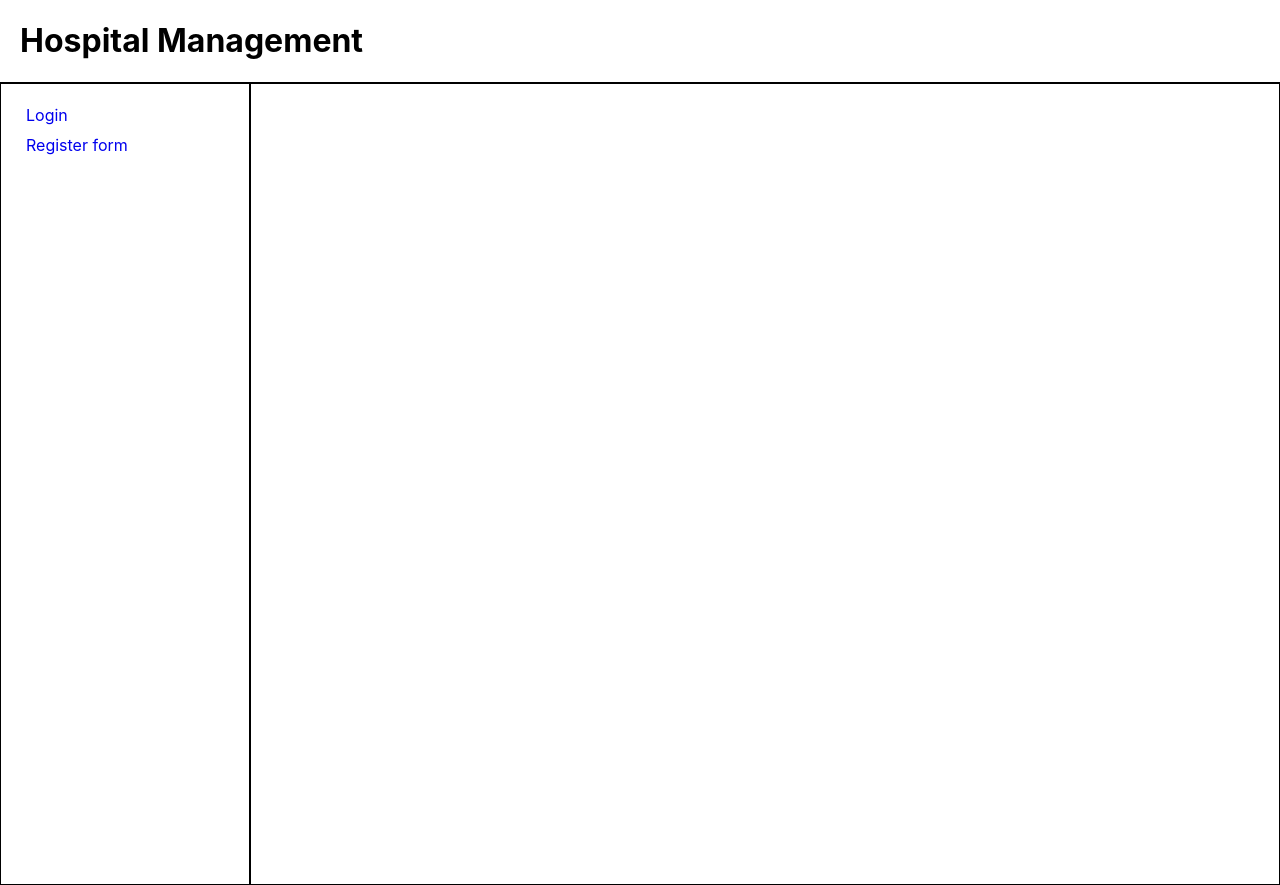
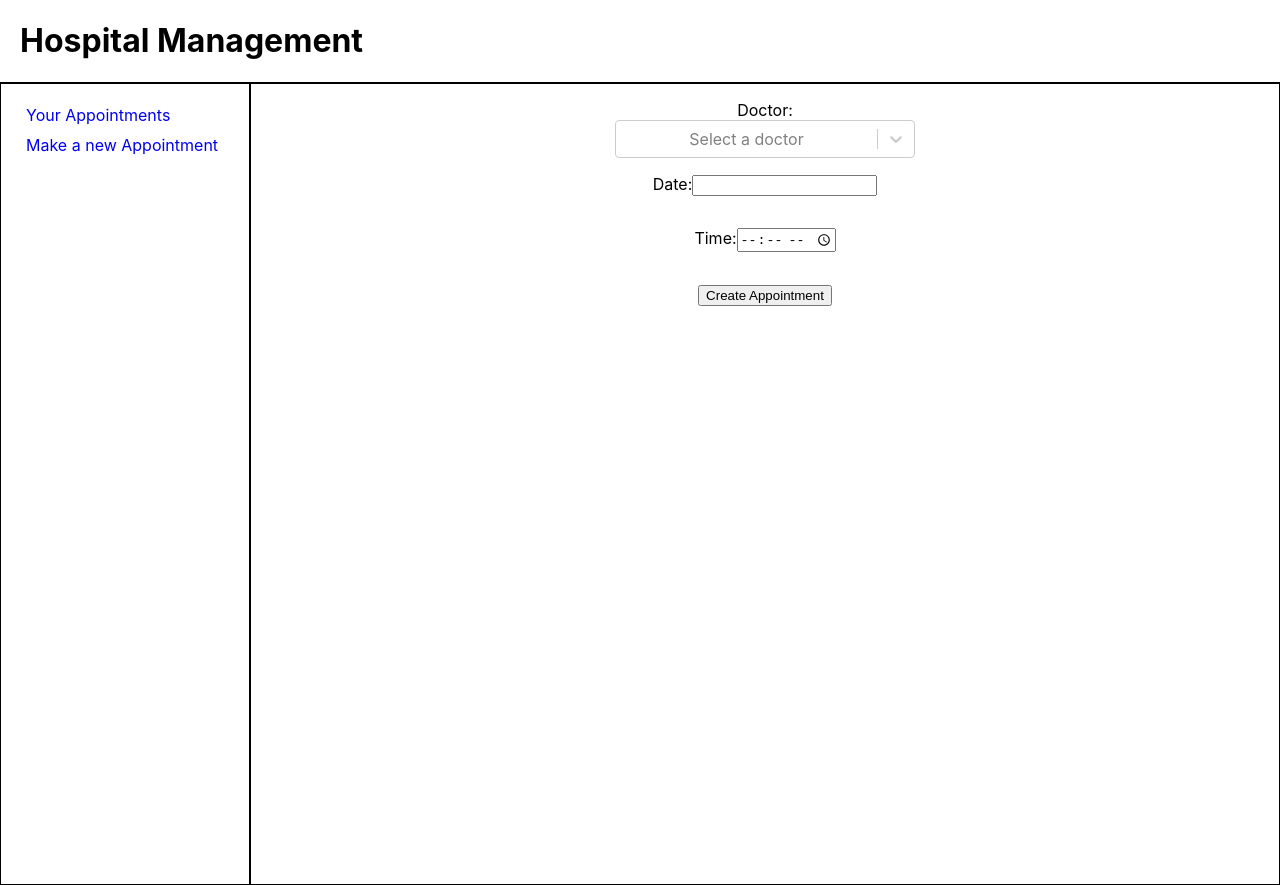
Before and after one commit to NickGiag/react-frontend-hospital, a React (Create React App) app: page /appointments/create in a window 1280 px wide. Built offline with nearby package versions, Linux system fonts and the light colour scheme.

Commit message:
Appointments forms

```diff
--- a/package.json
+++ b/package.json
@@ -6,10 +6,14 @@
     "@testing-library/jest-dom": "^5.16.5",
     "@testing-library/react": "^13.4.0",
     "@testing-library/user-event": "^13.5.0",
+    "axios": "^1.4.0",
     "react": "^18.2.0",
+    "react-datepicker": "^4.13.0",
+    "react-datetime": "^3.2.0",
     "react-dom": "^18.2.0",
     "react-router-dom": "^6.13.0",
     "react-scripts": "5.0.1",
+    "react-select": "^5.7.3",
     "web-vitals": "^2.1.4"
   },
   "scripts": {
--- a/src/App.js
+++ b/src/App.js
@@ -7,12 +7,13 @@ import SideMenu from './components/sidemenu/SideMenu'
 import Login from './components/login-register/Login'
 import Register from './components/login-register/Register'
 import AppointmentsList from './components/appointments/AppointmentsList';
+import AppointmentForm from './components/appointments/AppointmentForm';
 
 
 
 function App() {
 
-  const [loggedIn, setLoggedIn] = useState(false);
+  const [loggedIn, setLoggedIn] = useState(true);
 
   return (
     <div className="App">
@@ -25,13 +26,13 @@ function App() {
           {loggedIn ? (
             <>
               <Routes>
-                <Route path="/apointments" element={<AppointmentsList />} />
+                <Route path="/appointments" element={<AppointmentsList />} />
+                <Route path="/appointments/create" element={<AppointmentForm />} />
               </Routes>
             </>
           ) : (
             <>
               <Routes>
-                <Route path="/" element={<Login />} />
                 <Route path="/login" element={<Login />} />
                 <Route path="/register" element={<Register />} />
               </Routes>
--- /dev/null
+++ b/src/components/appointments/AppointmentForm.js
@@ -0,0 +1,77 @@
+import '../../styles/appointmentForm.css'
+import React, { useState } from 'react';
+import Select from 'react-select';
+import DatePicker from 'react-datepicker';
+import 'react-datepicker/dist/react-datepicker.css';
+
+function AppointmentForm() {
+    const [selectedDoctor, setSelectedDoctor] = useState(null);
+    const [selectedDate, setSelectedDate] = useState(null);
+    const [selectedTime, setSelectedTime] = useState(null);
+
+    // Options for the doctors dropdown
+    const doctorOptions = [
+      { value: 'doctor1', label: 'Doctor 1' },
+      { value: 'doctor2', label: 'Doctor 2' },
+      { value: 'doctor3', label: 'Doctor 3' },
+      // Add more doctors as needed
+    ];
+
+    const handleDoctorChange = (selectedOption) => {
+      setSelectedDoctor(selectedOption);
+    };
+
+    const handleDateChange = (date) => {
+      setSelectedDate(date);
+    };
+
+    const handleTimeChange = (time) => {
+      setSelectedTime(time);
+    };
+
+    const handleSubmit = (event) => {
+      event.preventDefault();
+      // Submit the form data to the backend
+      // Include selectedDoctor.value, selectedDate, and selectedTime in the request payload
+      console.log('Selected Doctor:', selectedDoctor);
+      console.log('Selected Date:', selectedDate);
+      console.log('Selected Time:', selectedTime);
+    };
+
+  return (
+    <div className='appointment-form center'>
+        <form onSubmit={handleSubmit}>
+        <div className='doctor-drop-down center'>
+            <label>Doctor:</label>
+            <Select
+            options={doctorOptions}
+            value={selectedDoctor}
+            onChange={handleDoctorChange}
+            placeholder="Select a doctor"
+            READONLY
+            />
+        </div>
+        <div className='date'>
+            <label>Date:</label>
+            <DatePicker
+            className='date-dropdown'
+            selected={selectedDate}
+            onChange={handleDateChange}
+            dateFormat="yyyy-MM-dd"
+            />
+        </div>
+        <div>
+            <label>Time:</label>
+            <input
+            type="time"
+            value={selectedTime}
+            onChange={(e) => setSelectedTime(e.target.value)}
+            />
+        </div>
+        <button type="submit">Create Appointment</button>
+        </form>
+    </div>
+  );
+}
+
+export default AppointmentForm;
--- a/src/components/appointments/AppointmentsList.js
+++ b/src/components/appointments/AppointmentsList.js
@@ -1,7 +1,52 @@
+import '../../styles/appointments.css'
+import React, { useEffect, useState } from 'react';
+import axios from 'axios';
+
 function AppointmentsList() {
+
+    const [appointments, setAppointments] = useState([]);
+
+    useEffect(() => {
+        // Fetch appointments from the backend
+        axios.get('http://localhost:4000/customer/1/appointments')
+        .then((response) => {
+            // setAppointments(response.data);
+            console.log(response.data);
+        })
+        .catch((error) => {
+            console.log('Error fetching appointments:', error);
+        });
+    }, []);
+
+
     return (
         <div className="appointment-list">
-
+            <table className='center'>
+            <thead>
+                <tr>
+                <th>ID</th>
+                <th>Date</th>
+                <th>Time</th>
+                <th>Name</th>
+                <th>Username</th>
+                <th>Type</th>
+                <th>Specialty</th>
+                </tr>
+            </thead>
+            <tbody>
+                {appointments.map((appointment) => (
+                <tr key={appointment.id}>
+                    <td>{appointment.id}</td>
+                    <td>{appointment.date}</td>
+                    <td>{appointment.time}</td>
+                    <td>{appointment.user.name}</td>
+                    <td>{appointment.user.username}</td>
+                    <td>{appointment.user.type}</td>
+                    <td>{appointment.user.specialty}</td>
+                </tr>
+                ))}
+            </tbody>
+            </table>
         </div>
     )
 }
--- a/src/components/login-register/Login.js
+++ b/src/components/login-register/Login.js
@@ -11,7 +11,7 @@ function Login() {
         // Perform login logic here, e.g., send login request to server
         console.log('Username:', username);
         console.log('Password:', password);
-        // Reset form fields
+
         setUsername('');
         setPassword('');
     };
--- a/src/components/sidemenu/SideMenu.js
+++ b/src/components/sidemenu/SideMenu.js
@@ -10,7 +10,7 @@ function SideMenu({loggedIn}) {
                     <Link to="/appointments">Your Appointments</Link>
                     </li>
                     <li>
-                    <Link to="/appointments">Make a new Appointment</Link>
+                    <Link to="/appointments/create">Make a new Appointment</Link>
                     </li>
                 </ul>
             ) : (
--- a/src/styles/app.css
+++ b/src/styles/app.css
@@ -9,3 +9,8 @@ main {
   border: solid black 1px;
   text-align: center;
 }
+
+.center {
+  margin-left: auto;
+  margin-right: auto;
+}
--- /dev/null
+++ b/src/styles/appointmentForm.css
@@ -0,0 +1,18 @@
+.appointment-form {
+    width: 60%;
+}
+
+.appointment-form label {
+    margin-bottom: 2rem;
+}
+
+.appointment-form input,
+.appointment-form select {
+margin-bottom: 2rem;
+}
+
+.doctor-drop-down {
+    width: 300px;
+    margin-top: 1rem;
+    margin-bottom: 1rem;
+}
--- /dev/null
+++ b/src/styles/appointments.css
@@ -0,0 +1,8 @@
+table, th , td {
+    border: 1px solid black;
+    border-collapse: collapse;
+}
+
+th, td {
+    padding: 20px;
+}
```
Also changed, not shown: 1 other file (tests, documents, lock files or other folders).
